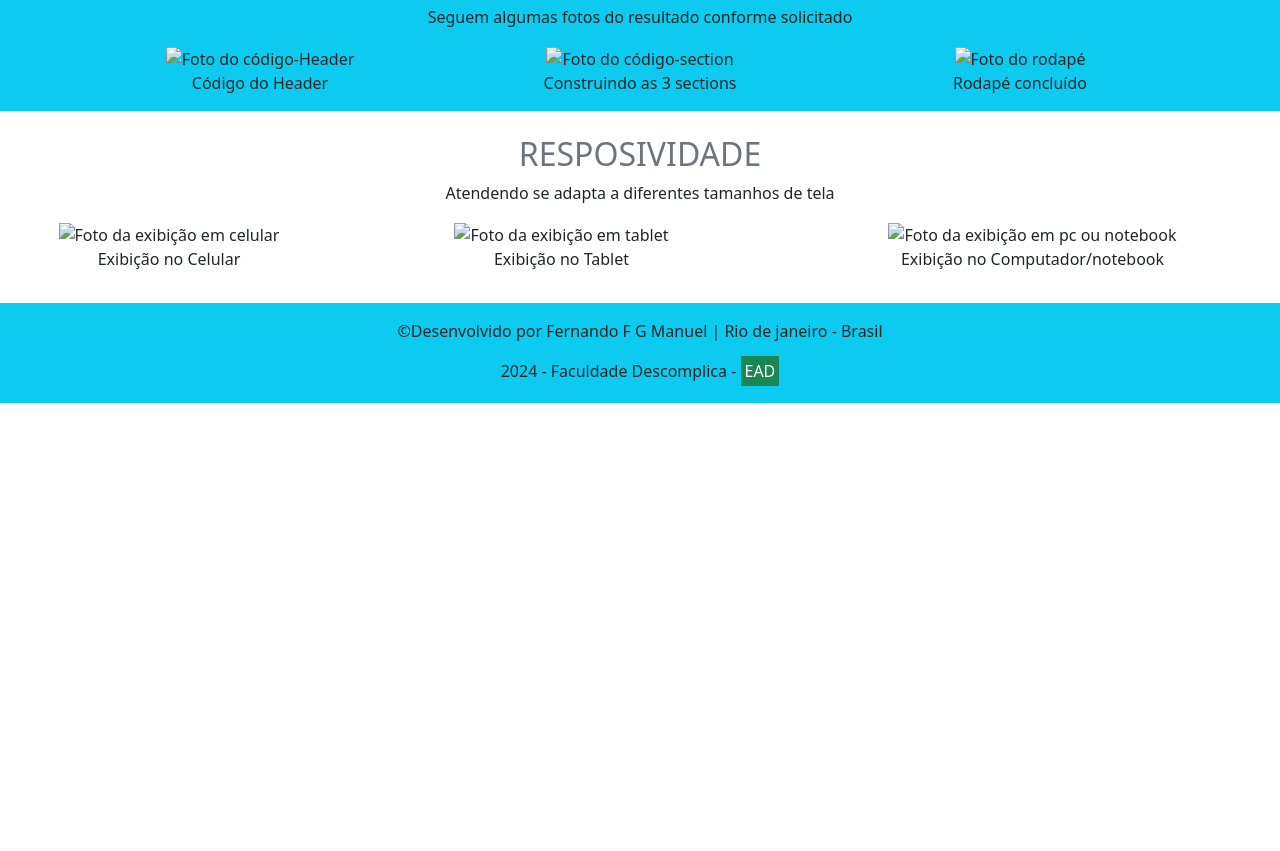
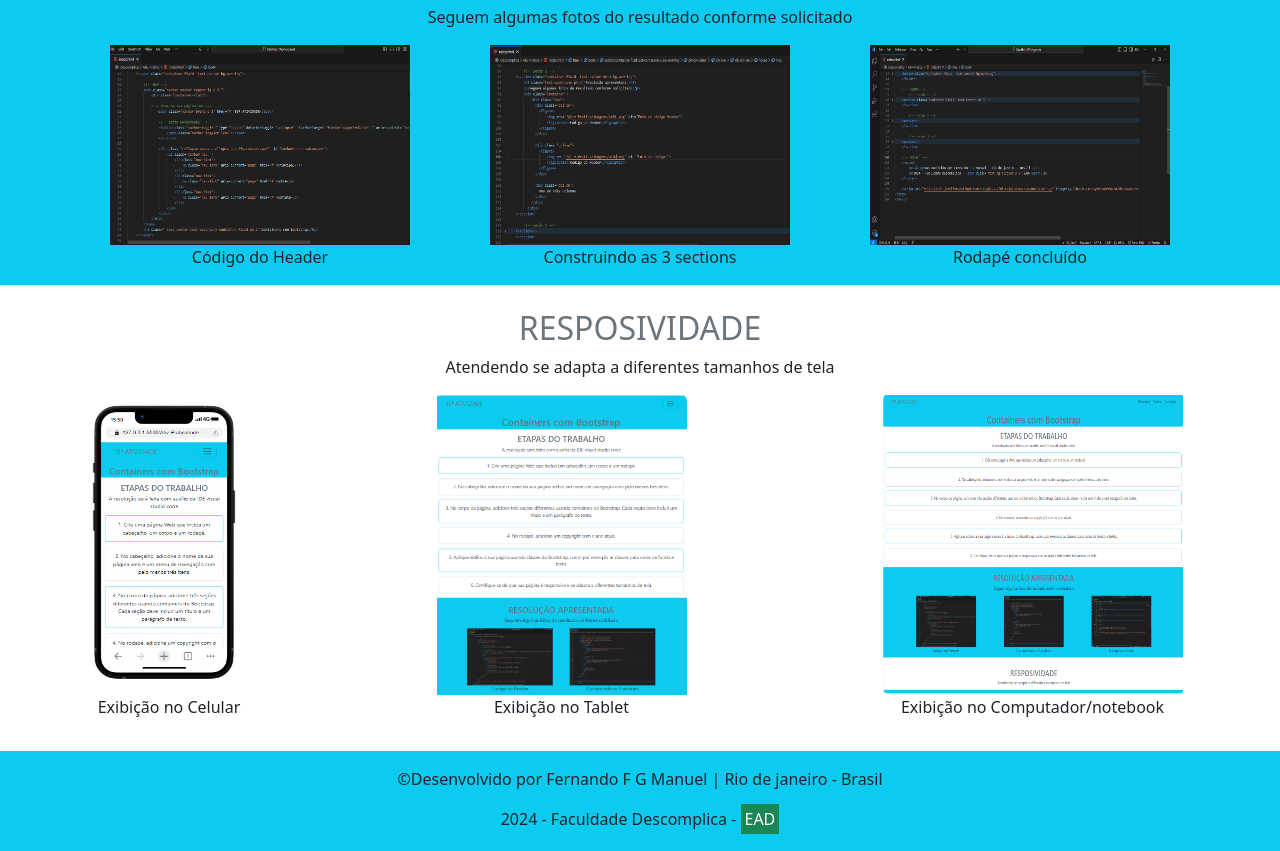
Before and after one commit to fongas01/Descomplica-Bootstrap, a plain HTML site: page index.html in a window 1280 px wide. Shown: the part 732-1583 px from the top of the page. Before the commit the page ends 1135 px from the top, so only its background shows below. Drawn offline with nearby package versions, Linux system fonts and the light colour scheme.

Commit message:
Mudando o coaminho das imagens para exibir no git pages

```diff
--- a/index.html
+++ b/index.html
@@ -95,21 +95,21 @@
             <div class="row">
               <div class="col-sm">
                 <figure>
-                    <img src="/Ativ-Pratica/imagens/at01.png" width="300" height="200" alt="Foto do código-Header">
+                    <img src="./imagens/at01.png" width="300" height="200" alt="Foto do código-Header">
                     <figcaption>Código do Header</figcaption>
                 </figure>
               </div>
 
               <div class="col-sm">
                 <figure>
-                    <img src="/Ativ-Pratica/imagens/at02.png" width="300" height="200" alt="Foto do código-section">
+                    <img src="./imagens/at02.png" width="300" height="200" alt="Foto do código-section">
                     <figcaption>Construindo as 3 sections</figcaption>
                 </figure>
               </div>
 
               <div class="col-sm">
                 <figure>
-                    <img src="/Ativ-Pratica/imagens/at03.png" width="300" height="200" alt="Foto do rodapé">
+                    <img src="./imagens/at03.png" width="300" height="200" alt="Foto do rodapé">
                     <figcaption>Rodapé concluído</figcaption>
                 </figure>
               </div>
@@ -126,21 +126,21 @@
             <div class="row">
                 <div class="col col-lg-3">
                     <figure>
-                        <img src="/Ativ-Pratica/imagens/celular.png" width="200" height="300" alt="Foto da exibição em celular">
+                        <img src="./imagens/celular.png" width="200" height="300" alt="Foto da exibição em celular">
                         <figcaption>Exibição no Celular</figcaption>
                     </figure>
                 </div>
 
                 <div class="col">
                     <figure>
-                        <img src="/Ativ-Pratica/imagens/tablet.png" width="250" height="300" alt="Foto da exibição em tablet">
+                        <img src="./imagens/tablet.png" width="250" height="300" alt="Foto da exibição em tablet">
                         <figcaption>Exibição no Tablet</figcaption>
                     </figure>
                 </div>
 
                 <div class="col">
                     <figure>
-                        <img src="/Ativ-Pratica/imagens/computador.png" width="300" height="300" alt="Foto da exibição em pc ou notebook">
+                        <img src="./imagens/computador.png" width="300" height="300" alt="Foto da exibição em pc ou notebook">
                         <figcaption>Exibição no Computador/notebook</figcaption>
                     </figure>
                 </div>
```
